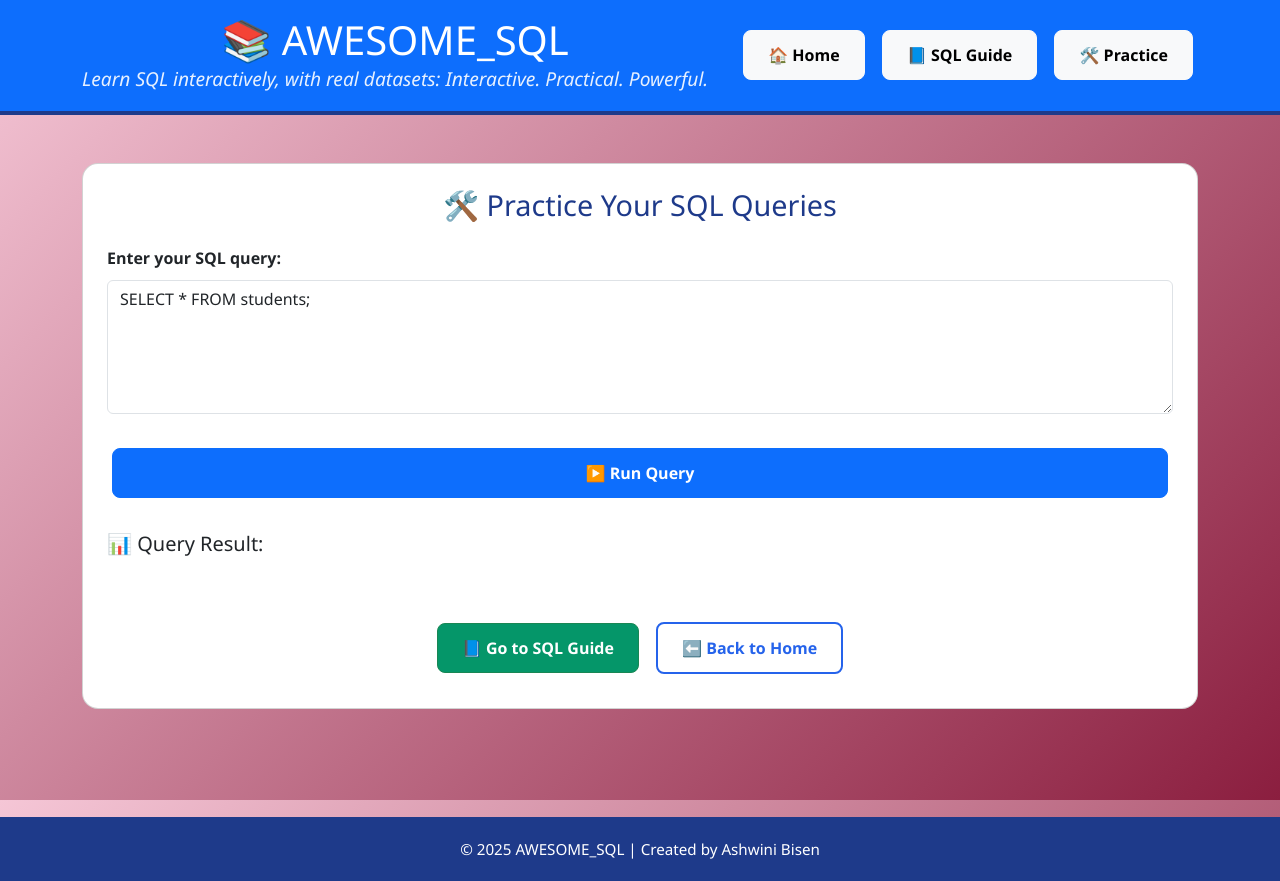
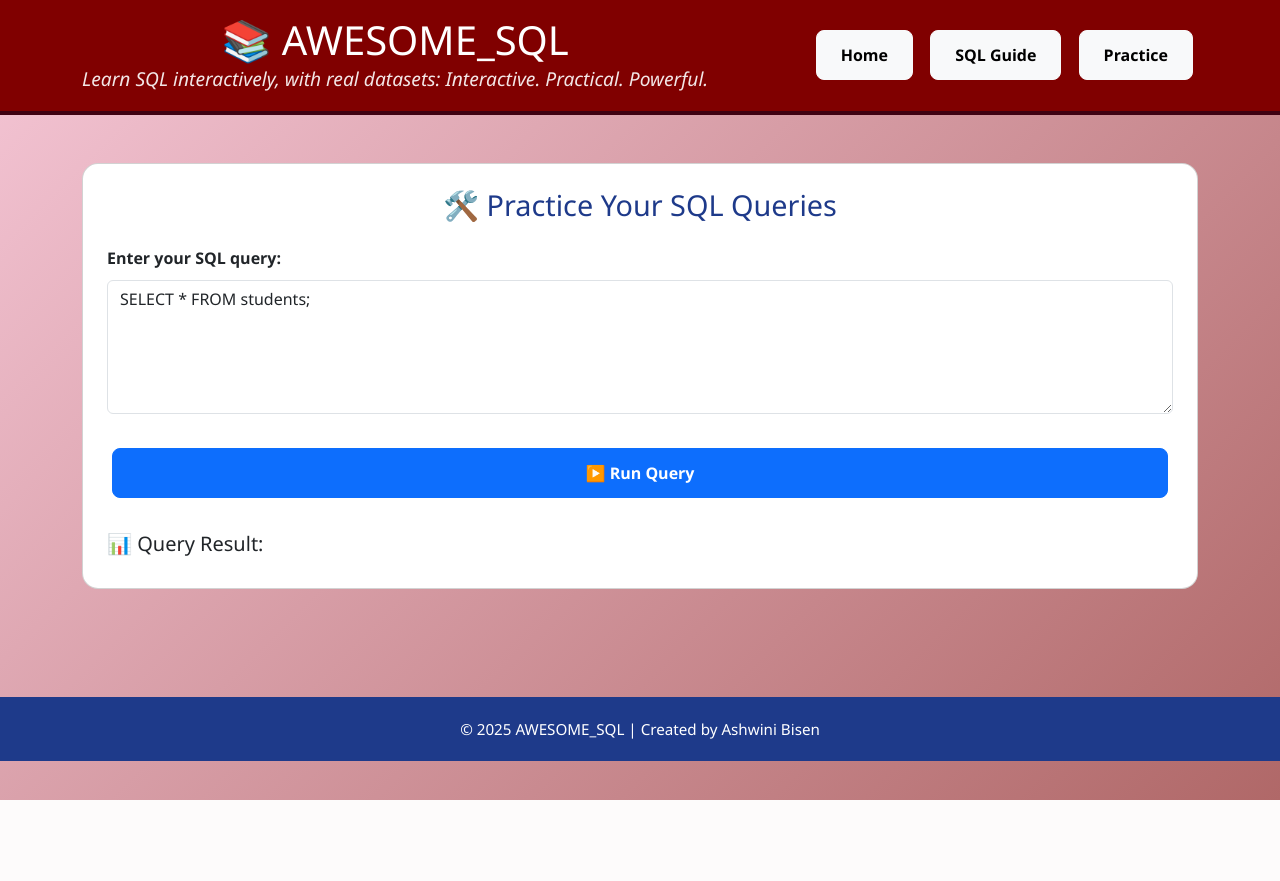
Before and after one commit to Ashwinib26/Awesome-SQL, a Flask app: page /practice in a window 1280 px wide. After the commit the page ends 800 px from the top, so only its background shows below. Run offline with Flask 3, Linux system fonts and the light colour scheme.

Commit message:
Navigation and styling Updates

```diff
--- a/static/styles.css
+++ b/static/styles.css
@@ -14,11 +14,11 @@ body {
 
 /* Header */
 header {
-  background-color: #8096d2;
-  color: white;
+  background-color: #680f34;
+  color: rgb(227, 194, 194);
   padding: 30px 20px;
   text-align: center;
-  border-bottom: 4px solid #1e3a8a;
+  border-bottom: 4px solid #3f0212;
 }
 
 header h1 {
@@ -298,7 +298,7 @@ footer {
 }
 
 .gradient-bg {
-  background: linear-gradient(135deg, #f5c6d6, #8b1e3f); /* light pink to maroon */
+  background: linear-gradient(135deg, #f5c6d6, #b06868); /* light pink to maroon */
   min-height: 100vh;
   margin: 0;
   padding: 0;
--- a/templates/Practice.html
+++ b/templates/Practice.html
@@ -40,11 +40,6 @@
       <div>
         <h5 class="mb-2">📊 Query Result:</h5>
         <div id="resultArea" class="table-responsive"></div>
-      </div>
-
-      <div class="text-center mt-5">
-        <a href="{{ url_for('sqlquery') }}" class="btn btn-success btn-lg me-2">📘 Go to SQL Guide</a>
-        <a href="{{ url_for('home') }}" class="btn btn-outline-primary btn-lg">⬅️ Back to Home</a>
       </div>
     </div>
   </main>
--- a/templates/SQLquery.html
+++ b/templates/SQLquery.html
@@ -10,7 +10,7 @@
 
   <style>
     body {
-      background: linear-gradient(135deg, #dfefff, #ffffff);
+      background: linear-gradient(135deg, #f5c6d6, #b06868);
       font-family: 'Inter', sans-serif;
       min-height: 100vh;
       display: flex;
--- a/templates/components/Header.html
+++ b/templates/components/Header.html
@@ -1,13 +1,13 @@
-<header class="bg-primary text-white p-3">
+<header style="background-color: maroon;" class="text-white p-3">
   <div class="container d-flex justify-content-between align-items-center flex-wrap">
     <div>
       <h1 class="m-0">📚 AWESOME_SQL</h1>
       <div class="tagline">Learn SQL interactively, with real datasets: Interactive. Practical. Powerful.</div>
     </div>
     <nav class="mt-3 mt-md-0">
-      <a href="{{ url_for('home') }}" class="btn btn-light me-2">🏠 Home</a>
-      <a href="{{ url_for('sqlquery') }}" class="btn btn-light me-2">📘 SQL Guide</a>
-      <a href="{{ url_for('practice') }}" class="btn btn-light">🛠️ Practice</a>
+      <a href="{{ url_for('home') }}" class="btn btn-light me-2">Home</a>
+      <a href="{{ url_for('sqlquery') }}" class="btn btn-light me-2">SQL Guide</a>
+      <a href="{{ url_for('practice') }}" class="btn btn-light">Practice</a>
     </nav>
   </div>
 </header>
```
